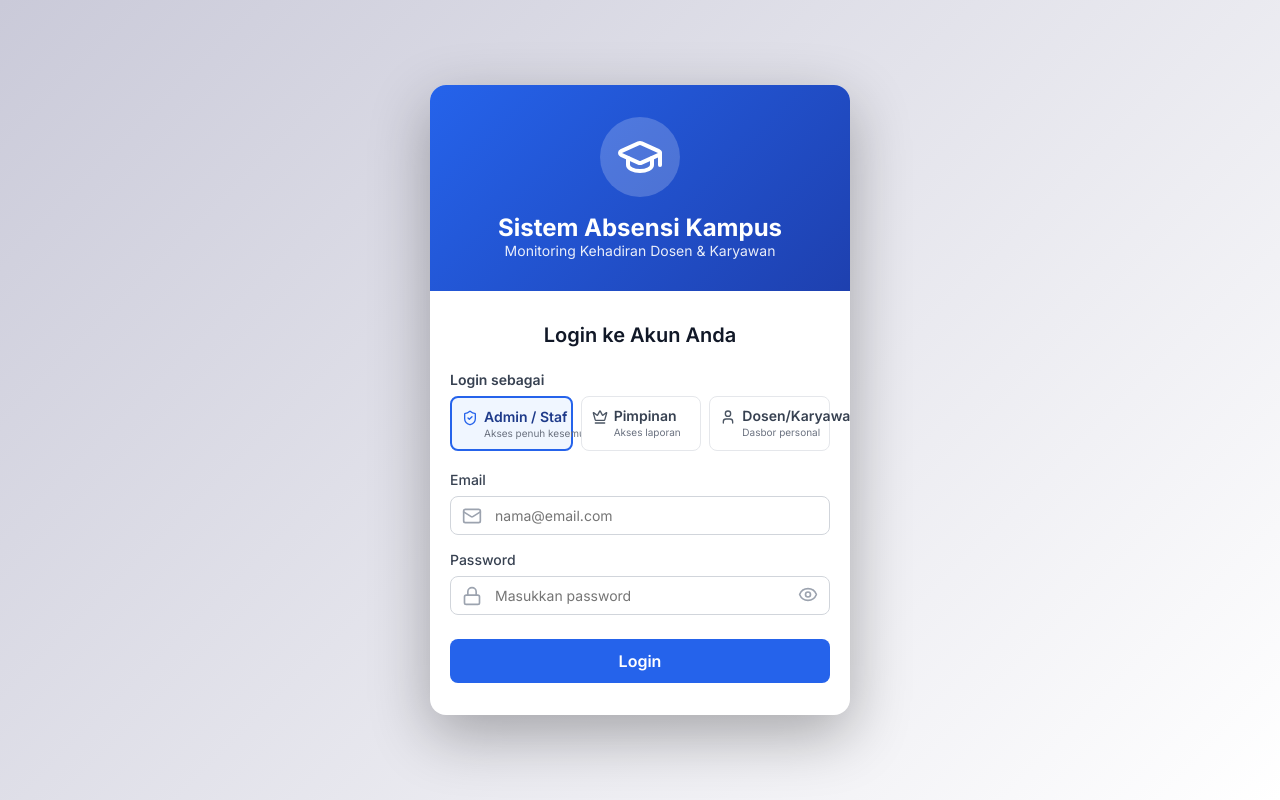
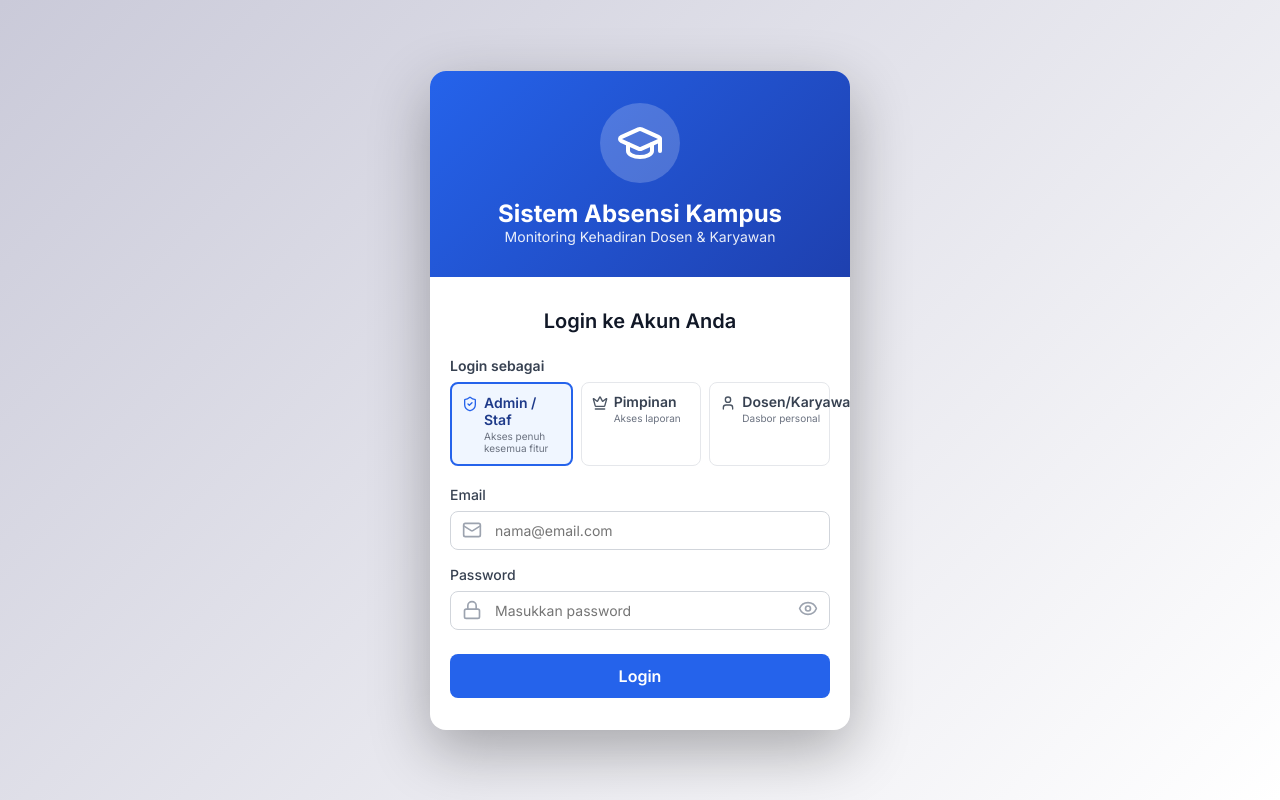
Before and after one commit to PBJT-Finger/Frontend-Finger, a React (Create React App) app: page /login in a window 1280 px wide. Built offline with nearby package versions, Linux system fonts and the light colour scheme; no server answers.

Commit message:
style: fix text overflow in role selector buttons

```diff
--- a/src/styles/auth.css
+++ b/src/styles/auth.css
@@ -170,6 +170,8 @@ button:active {
 .role-name {
   font-size: 14px;
   font-weight: 600;
+  white-space: normal;
+  word-wrap: break-word;
 }
 
 .role-btn.active .role-name {
@@ -184,7 +186,8 @@ button:active {
   font-size: 10px;
   color: #6b7280;
   margin-top: 2px;
-  white-space: nowrap;
+  white-space: normal;
+  word-wrap: break-word;
 }
 
 @media (max-width: 480px) {
```
